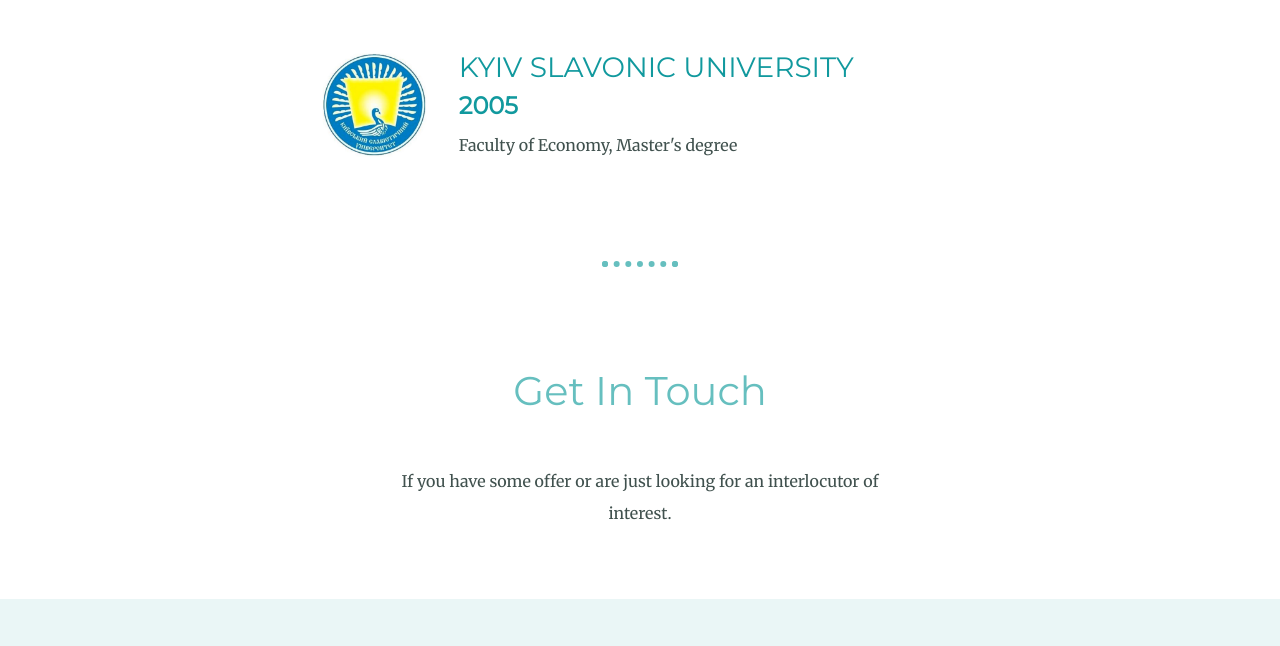
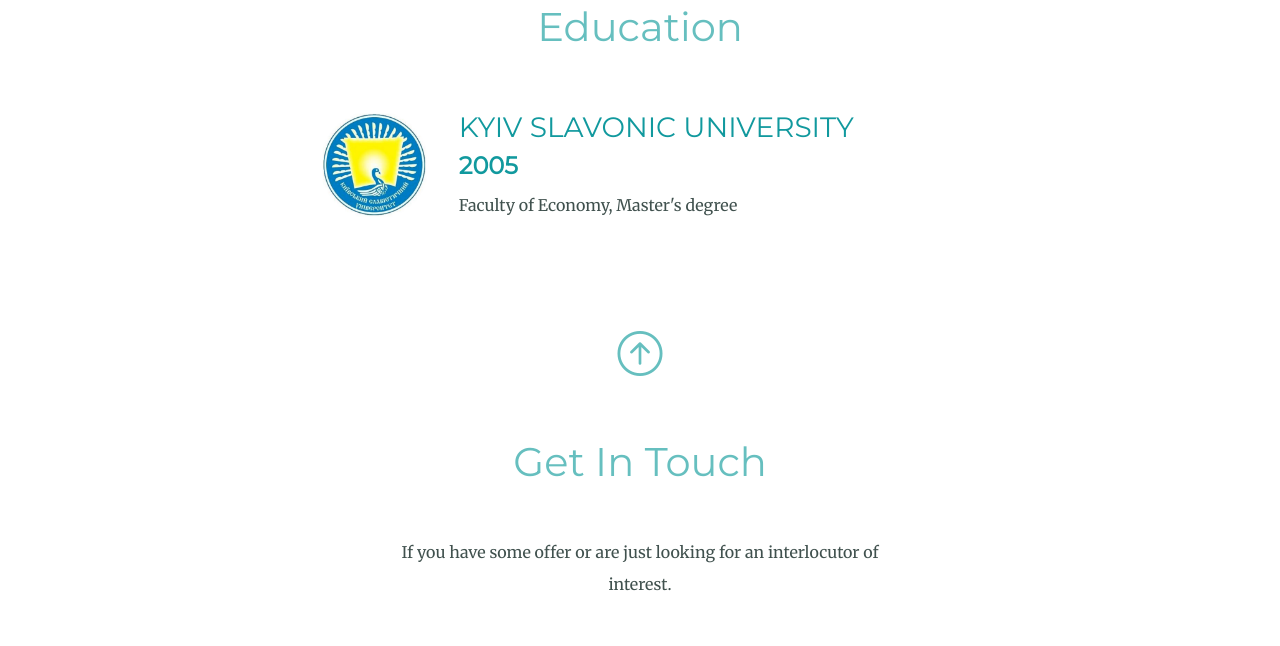
Before and after one commit to enemydoa/mysite, a plain HTML site: page index.html in a window 1280 px wide. Shown: the part 1987-2633 px from the top of the page. Drawn offline with nearby package versions, Linux system fonts and the light colour scheme.

Commit message:
Add scroll up button

```diff
--- a/css/styles.css
+++ b/css/styles.css
@@ -39,13 +39,6 @@ p {
   line-height: 2;
 }
 
-hr {
-  border: dotted #66BFBF 6px;
-  border-bottom: none;
-  width: 5%;
-  margin: 100px auto 100px auto;
-}
-
 .top-container {
   background-color: #EAF6F6;
   position: relative;
@@ -67,7 +60,7 @@ padding: 50px 0 20px;
 }
 
 .experience{
-  margin-top: 40px;
+  margin: 100px auto 100px auto;
 }
 
 .experience-row {
@@ -82,9 +75,13 @@ padding: 50px 0 20px;
   text-align: left;
 }
 
+.in-touch {
+  margin: 50px auto 50px auto;
+}
+
 .contact-msg {
-width: 40%;
-margin: 40px auto 60px;
+  width: 40%;
+  margin: 40px auto 20px;
 }
 
 .copyright {
@@ -131,10 +128,18 @@ margin: 40px auto 60px;
 .bi-arrow-down-circle {
   font-size: 45px;
   color: #66BFBF;
-  margin-top: 40px;
 }
 
 .bi-arrow-down-circle:hover {
+  color: #11999E;
+}
+
+.bi-arrow-up-circle {
+  font-size: 45px;
+  color: #66BFBF;
+}
+
+.bi-arrow-up-circle:hover {
   color: #11999E;
 }
 
--- a/index.html
+++ b/index.html
@@ -34,7 +34,7 @@
 <!---top content--->
 
 <body>
-    <div class="top-container">
+    <div class="top-container" id="top-container">
         <div class="title-text">
             <h2>Hello!</h2>
             <h1>I'm Roman</h1>
@@ -53,9 +53,10 @@
 
         <a href="#experience"><i class="bi bi-arrow-down-circle"></i></a>
 
-<!---amin content--->
+<!---main content--->
 
         <div class="experience" id="experience">
+
             <h2>My Experience</h2>
 
             <div class="experience-row">
@@ -116,11 +117,12 @@
                 <p>Faculty of Economy, Master's degree</p>
             </div>
         </div>
-        <hr>
+
+        <a href="#top-container"><i class="bi bi-arrow-up-circle"></i></a>
 
 <!---contact message--->
 
-        <div class="contact-me">
+        <div class="in-touch">
             <h2>Get In Touch</h2>
             <p class="contact-msg">If you have some offer or are just looking for an interlocutor of interest.</p>
         </div>
```
